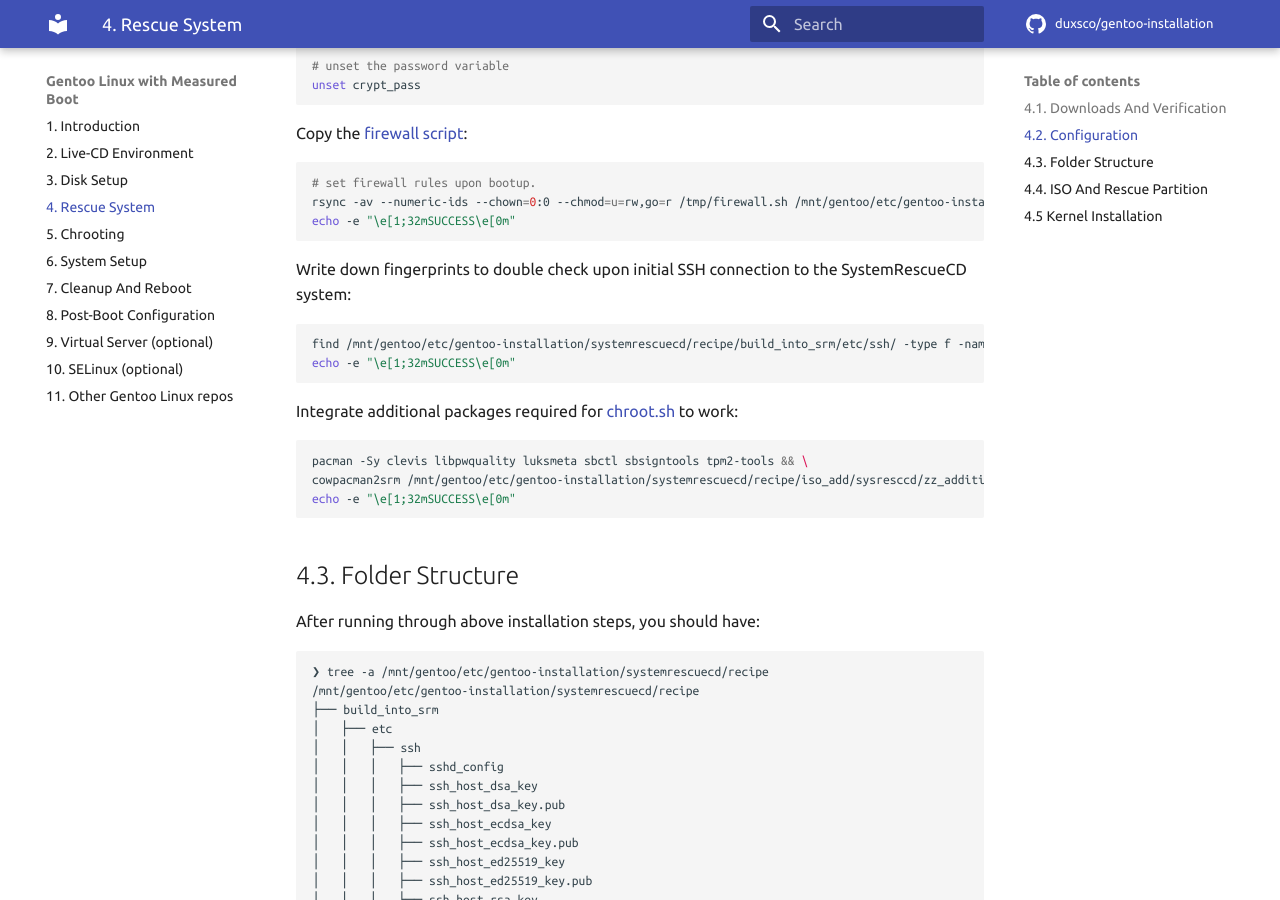
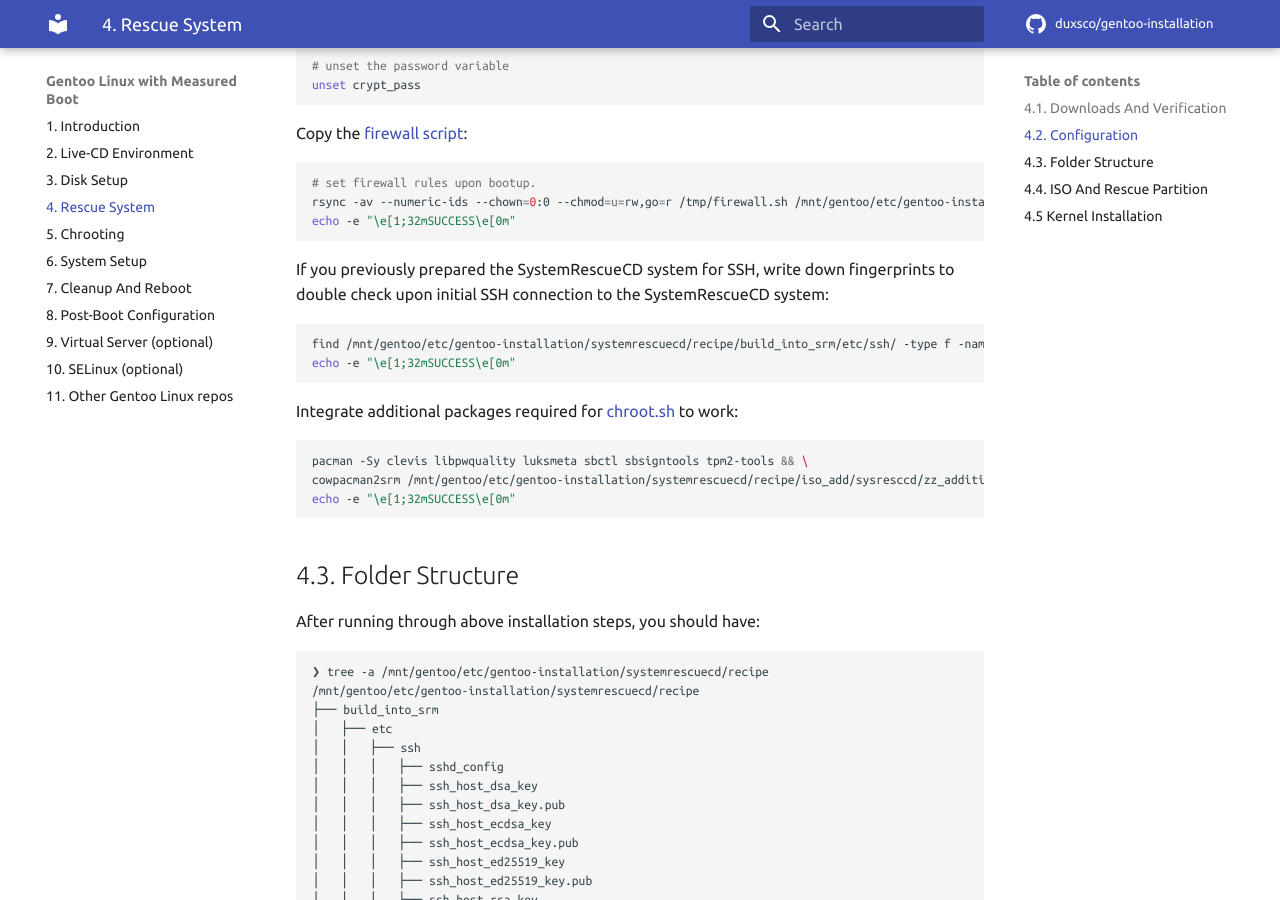
Before and after one commit to duxsco/gentoo-installation, an MkDocs documentation site: the page built from docs/rescue_system.md, in a window 1280 px wide and 900 px high, scrolled down 2904 px. Built offline with MkDocs 1.6.1 and Material for MkDocs 9.7.7, drawn with Linux system fonts in a browser that asks for light colours; comment, search, counter and statistics services are not loaded.

Commit message:
Write down fingerprints only if SSH prepared

````diff
--- a/docs/rescue_system.md
+++ b/docs/rescue_system.md
@@ -155,7 +155,7 @@ rsync -av --numeric-ids --chown=0:0 --chmod=u=rw,go=r /tmp/firewall.sh /mnt/gent
 echo -e "\e[1;32mSUCCESS\e[0m"
 ```
 
-Write down fingerprints to double check upon initial SSH connection to the SystemRescueCD system:
+If you previously prepared the SystemRescueCD system for SSH, write down fingerprints to double check upon initial SSH connection to the SystemRescueCD system:
 
 ```shell
 find /mnt/gentoo/etc/gentoo-installation/systemrescuecd/recipe/build_into_srm/etc/ssh/ -type f -name "ssh_host*\.pub" -exec ssh-keygen -vlf {} \; && \
````
